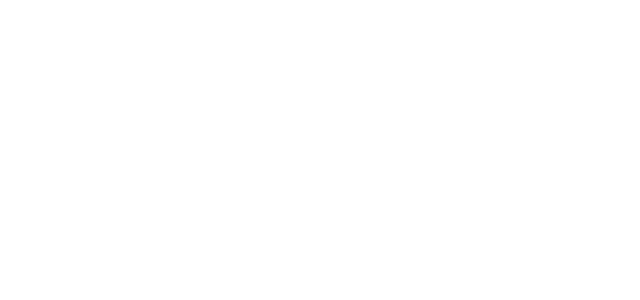
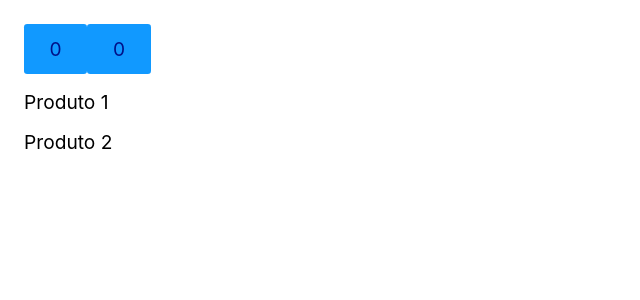
Before and after one commit to MarcioTomaz/React-origamid, a React (Create React App) app: page / in a window 1280 px wide. Shown: the top 300 px of the page, without its empty margins (0-640 px from the left). Built offline with nearby package versions, Linux system fonts and the light colour scheme.

Commit message:
add useCallback

```diff
--- a/src/App.js
+++ b/src/App.js
@@ -1,10 +1,67 @@
 
 import React from "react";
 
+function operacaoLenta(){
+  let c;
+
+  for(let i = 0; i< 100000000; i++){
+    c = i+i /10;
+  }
+
+  return c;
+}
+  const set1 = new Set();
+  const set2 = new Set();
+
+  const Produto = () => {
+    const func1 = () => {
+      console.log('Teste');
+    };
+
+    const func2 = React.useCallback(() => {
+      console.log('Teste');
+    }, []);
+
+    set1.add(func1);
+    set2.add(func2);
+
+    console.log('Set1:', set1);
+    console.log('Set2:', set2);
+    return (
+      <div>
+        <p onClick={func1}>Produto 1</p>
+        <p onClick={func2}>Produto 2</p>
+      </div>
+    );
+  };
+
 const App = () => {
+
+  const [contar, setContar] = React.useState(0);
+  // const valor = React.useMemo(() =>{
+  //   const localItem = window.localStorage.getItem('produto');
+  //   console.log('Aconteceu o memo')
+  //   return localItem
+  // }, []);//array de dependencias
+
+  const t1 = performance.now();
+  const valor = React.useMemo( () => {operacaoLenta()}, [])
+  // console.log(valor);
+  console.log(performance.now() -t1);
+
+  const handleClick = React.useCallback(() => {
+    setContar( (contar) =>  contar + 1);
+  }, []);
+
+
 
   return(
     <>
+      <button onClick={ () => setContar(contar + 1)}>{contar}</button>
+      <button onClick={ handleClick}>{contar}</button>
+
+      <br/>
+      <Produto />
     </>
   )
 }
```
